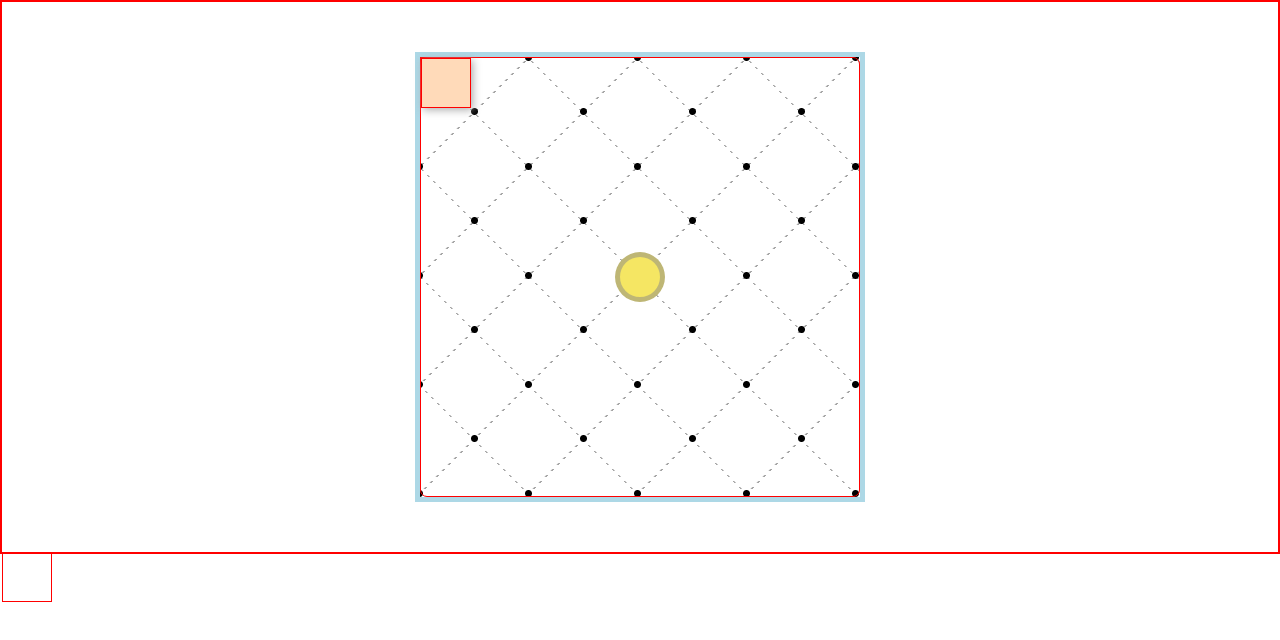
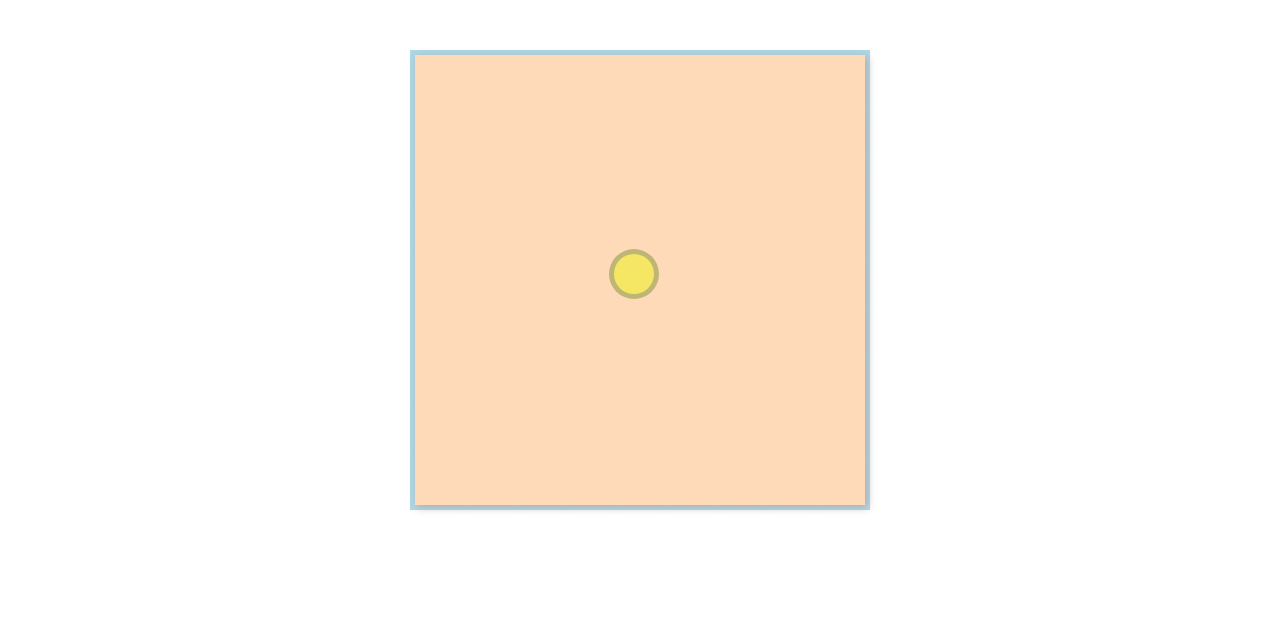
Before and after one commit to Gorpalicious/FlippingSquares, a website: page index.html in a window 1280 px wide. Drawn offline with nearby package versions, Linux system fonts and the light colour scheme.

Commit message:
got squares loop to work

```diff
--- a/dragCircle2.js
+++ b/dragCircle2.js
@@ -8,24 +8,26 @@ let currentX;
 let currentY;
 let initialX;
 let initialY;
-// var itemWidth;
-// var itemHeight;
-const upperPosBound = 388;
+const itemSize = dragItem.offsetHeight;
+const upperPosBound = container.offsetHeight - itemSize;
 const lowerPosBound = 0;
 let xOffset = upperPosBound / 2;
 let yOffset = upperPosBound / 2;
+const numberOfSquares = Math.floor(container.offsetHeight / itemSize);
+let squaresPositionX = 0;
+let squaresPositionY = 0;
 
-// note: can refactor this later!!!
 function getClosestNumber(numToCompare, lowNumber, highNumber) {
 	const a = highNumber - numToCompare;
 	const b = numToCompare - lowNumber;
-	// console.log(Math.max(highNumber, lowNumber));
+
 	if (Math.max(a, b) === a) {
 		return lowNumber;
 	}
 	return highNumber;
 }
 
+// apply translate to move circle into new position
 function setTranslate(xPos, yPos, el) {
 	const objectToTranslate = el;
 	objectToTranslate.style.transform = `translate3d(${xPos}px, ${yPos}px, 0)`;
@@ -47,6 +49,17 @@ function dragEnd() {
 	active = false;
 }
 
+function checkIfBoundsAreCrossed(upperBoundary, lowerBoundary, objectPosition) {
+	return objectPosition < lowerBoundary || objectPosition > upperBoundary;
+}
+
+function setNewPositions() {
+	xOffset = currentX;
+	yOffset = currentY;
+
+	setTranslate(currentX, currentY, dragItem);
+}
+
 // note: can refactor this later!!!
 function drag(e) {
 	if (active) {
@@ -55,29 +68,18 @@ function drag(e) {
 		currentX = e.clientX - initialX;
 		currentY = e.clientY - initialY;
 
-		if (currentX < lowerPosBound || currentX > upperPosBound) {
+		if (checkIfBoundsAreCrossed(upperPosBound, lowerPosBound, currentX)) {
 			currentX = getClosestNumber(currentX, lowerPosBound, upperPosBound);
-
-			xOffset = currentX;
-			yOffset = currentY;
-
-			setTranslate(currentX, currentY, dragItem);
-
+			setNewPositions();
 			dragEnd(e);
-		} else if (currentY < lowerPosBound || currentY > upperPosBound) {
+		} else if (
+			checkIfBoundsAreCrossed(upperPosBound, lowerPosBound, currentY)
+		) {
 			currentY = getClosestNumber(currentY, lowerPosBound, upperPosBound);
-
-			xOffset = currentX;
-			yOffset = currentY;
-
-			setTranslate(currentX, currentY, dragItem);
-
+			setNewPositions();
 			dragEnd(e);
 		} else {
-			xOffset = currentX;
-			yOffset = currentY;
-
-			setTranslate(currentX, currentY, dragItem);
+			setNewPositions();
 		}
 	}
 }
@@ -89,24 +91,25 @@ container.addEventListener('mousemove', drag, false);
 // Adding Squares to page
 
 function addElement(elementType, classType, elementToFollow) {
-	// create a new div element
 	const newElement = document.createElement(elementType);
+	const oldElement = document.querySelector(`.${elementToFollow}`);
+
 	newElement.classList.add(classType);
+	oldElement.appendChild(newElement);
 
-	const oldElementArray = document.querySelectorAll(`.${elementToFollow}`);
-	const oldElementLast = oldElementArray[oldElementArray.length - 1];
-	// var parentDiv = oldElementLast.parentNode;
-
-	// console.log(currentDiv);
-	// console.log(oldElementArray);
-	// console.log(oldElementLast);
-	// console.log(newElement);
-	document.body.append(newElement, oldElementLast.nextSibling);
+	setTranslate(squaresPositionX, squaresPositionY, newElement);
 }
 
-for (let i = 0; i < 1; i += 1) {
-	addElement('div', 'squareContainer', 'squareContainer');
-	// console.log(i);
+for (let i = 1; i <= numberOfSquares; i += 1) {
+	for (let j = 1; j <= numberOfSquares; j += 1) {
+		addElement('div', 'squareContainer', 'mainContainer');
+		addElement('div', 'squareFront', 'squareContainer');
+		addElement('div', 'squareShadow', 'squareContainer');
+
+		squaresPositionX += itemSize;
+	}
+	squaresPositionX = 0;
+	squaresPositionY += itemSize;
 }
 
 // const squares = Array.from(document.querySelectorAll('.squareFront'));
--- a/index backup.css
+++ /dev/null
@@ -1,102 +0,0 @@
-* {
-	margin: 0;
-	padding: 0;
-	box-sizing: border-box;
-	border: 1px solid red;
-}
-
-.mainContainer {
-	width: 450px;
-	height: 450px;
-	margin: 50px auto;
-	/* padding: 10px; */
-	border: 5px solid lightblue;
-	position: relative;
-	/* BACKGROUND STYLE */
-	background: radial-gradient(black 3px, transparent 4px),
-		radial-gradient(black 3px, transparent 4px),
-		linear-gradient(#fff 4px, transparent 0),
-		linear-gradient(
-			45deg,
-			transparent 74px,
-			transparent 75px,
-			#a4a4a4 75px,
-			#a4a4a4 76px,
-			transparent 77px,
-			transparent 109px
-		),
-		linear-gradient(
-			-45deg,
-			transparent 75px,
-			transparent 76px,
-			#a4a4a4 76px,
-			#a4a4a4 77px,
-			transparent 78px,
-			transparent 109px
-		),
-		#fff;
-	background-size: 109px 109px, 109px 109px, 100% 6px, 109px 109px, 109px 109px;
-	background-position: 54px 55px, 0px 0px, 0px 0px, 0px 0px, 0px 0px;
-}
-.squareContainer {
-	position: absolute;
-	width: 50px;
-	height: 50px;
-}
-.squareFront {
-	width: 50px;
-	height: 50px;
-	background-color: peachpuff;
-	transition: all 1s linear;
-	/* transform: skew(-15deg, -15deg); */
-	position: absolute;
-	z-index: 2;
-	top: 0;
-}
-
-.squareShadow {
-	width: 50px;
-	height: 50px;
-	background-color: peachpuff;
-	transition: all 1s linear;
-	/* transform: skew(-15deg, -15deg); */
-	filter: drop-shadow(2px 2px 4px rgb(172, 172, 172));
-	position: absolute;
-	z-index: 1;
-}
-
-#circleContainer {
-	width: 100%;
-	height: 100%;
-	display: hidden;
-	overflow: hidden;
-	border-radius: 7px;
-	touch-action: none;
-	position: absolute;
-}
-
-#dragCircle {
-	width: 50px;
-	height: 50px;
-	background-color: rgb(245, 230, 99);
-	border: 5px solid rgba(136, 136, 136, 0.5);
-	border-radius: 50%;
-	touch-action: none;
-	user-select: none;
-	position: absolute;
-	/* top: 0px;
-	left: 0px; */
-	transform: translate3d(Calc(388px / 2), Calc(388px / 2), 0);
-}
-#dragCircle:active {
-	background-color: rgba(168, 218, 220, 1);
-}
-#dragCircle:hover {
-	cursor: pointer;
-	border: 5px solid rgba(136, 136, 136, 0.7);
-}
-/*
-svg {
-	transform: translate(-15px, -15px);
-	position: absolute;
-} */
--- a/index.css
+++ b/index.css
@@ -2,12 +2,12 @@
 	margin: 0;
 	padding: 0;
 	box-sizing: border-box;
-	border: 1px solid red;
+	/* border: 1px solid red; */
 }
 
 .mainContainer {
-	width: 450px;
-	height: 450px;
+	width: 460px;
+	height: 460px;
 	margin: 50px auto;
 	/* padding: 10px; */
 	border: 5px solid lightblue;
@@ -73,6 +73,7 @@
 	border-radius: 7px;
 	touch-action: none;
 	position: absolute;
+	z-index: 10;
 }
 
 #dragCircle {
@@ -87,6 +88,7 @@
 	/* top: 0px;
 	left: 0px; */
 	transform: translate3d(Calc(388px / 2), Calc(388px / 2), 0);
+	z-index: 10;
 }
 #dragCircle:active {
 	background-color: rgba(168, 218, 220, 1);
--- a/index.html
+++ b/index.html
@@ -9,14 +9,14 @@
 	</head>
 	<body>
 		<div class="mainContainer">
-			<div class="squareContainer">
-				<div class="squareFront"></div>
-				<div class="squareShadow"></div>
-			</div>
-
 			<div class="circleDraggable" id="circleContainer">
 				<div id="dragCircle"></div>
 			</div>
+
+			<!-- <div class="squareContainer">
+				<div class="squareFront"></div>
+				<div class="squareShadow"></div>
+			</div> -->
 		</div>
 	</body>
 
--- a/notes.txt
+++ /dev/null
@@ -1 +0,0 @@
-https://www.d3-graph-gallery.com/graph/circularpacking_drag.html
```
Also changed, not shown: 1 other file.
